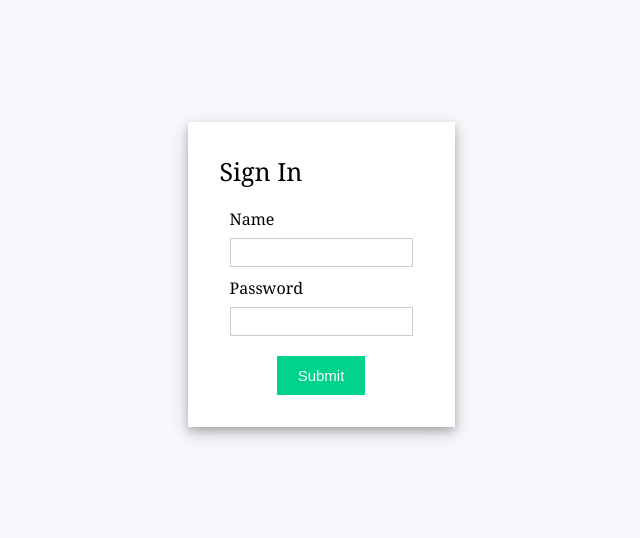
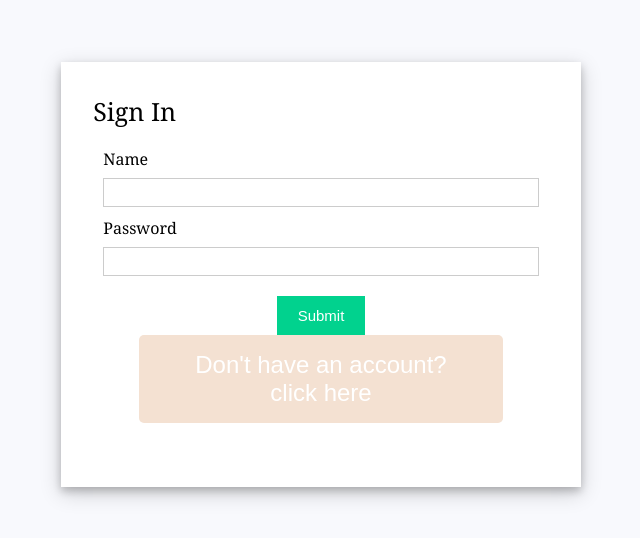
Before and after one commit to MartinTTodorov/BasWorld_ChatBot, a React (Create React App) app in the folder front end/bas_world_design/: page /login in a window 1280 px wide. Shown: the part 126-664 px from the top of the page, without its empty margins (319-959 px from the left). Built offline with nearby package versions, Linux system fonts and the light colour scheme.

Commit message:
Login and register button implemented and working

```diff
--- a/front end/bas_world_design/src/pages/login.js
+++ b/front end/bas_world_design/src/pages/login.js
@@ -1,6 +1,9 @@
 import React, { useState } from "react";
 import axios from "axios";
 import "./styles.css";
+import { useNavigate } from "react-router-dom";
+
+
 
 const Login=()=> {
 
@@ -11,6 +14,11 @@ const Login=()=> {
         password:""
     });
 
+    const navigate = useNavigate();
+
+const navigateToRegisterPage = () => {
+    navigate('/signup');
+}
 
 
     const handleSubmit = async(e) => {
@@ -40,6 +48,10 @@ const Login=()=> {
                     <input type="submit" />
                 </div>
             </form>
+            <button className="formBtn"
+                onClick={navigateToRegisterPage}
+                >Don't have an account? click here
+                </button>
         </div>
     );
 
--- a/front end/bas_world_design/src/pages/mainpage.js
+++ b/front end/bas_world_design/src/pages/mainpage.js
@@ -2,6 +2,7 @@ import React from "react";
 import logo from './logo.svg';
 import './App.css';
 import Greeter from "../Greeter";
+import { NavLink } from "react-router-dom";
 
 
 
@@ -14,7 +15,7 @@ const MainPage=()=>{
         <div className="App">
             <header className="App-header">
                 <input className="SearchBar" type="text"></input>
-                <div className="LogIn">Login</div>
+                <div className="LogIn"><NavLink to="/login" aria-current="page">Login</NavLink></div>
                 <div className="header">
                     <div className="categories">Vehicle categories</div>
                     <div className="contact">Contact</div>
--- a/front end/bas_world_design/src/pages/styles.css
+++ b/front end/bas_world_design/src/pages/styles.css
@@ -61,3 +61,17 @@ input[type="submit"]:hover {
     gap: 8px;
     margin: 10px;
 }
+
+.formBtn {
+    width: 80%;
+    margin-left: 10%;
+    display: inline-flex;
+    padding: 1rem 3rem;
+    border: medium;
+    border-radius: 5px;
+    font-size: 1.5rem;
+    background: #f4e1d2;
+    color: #fff;
+    margin-bottom: 2rem;
+    cursor: pointer;
+}
```
Also changed, not shown: front end/bas_world_design/src/App.js (+4 -4 lines).
